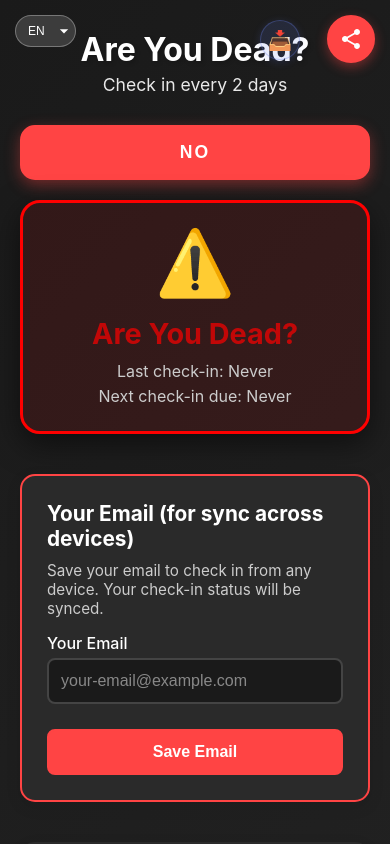
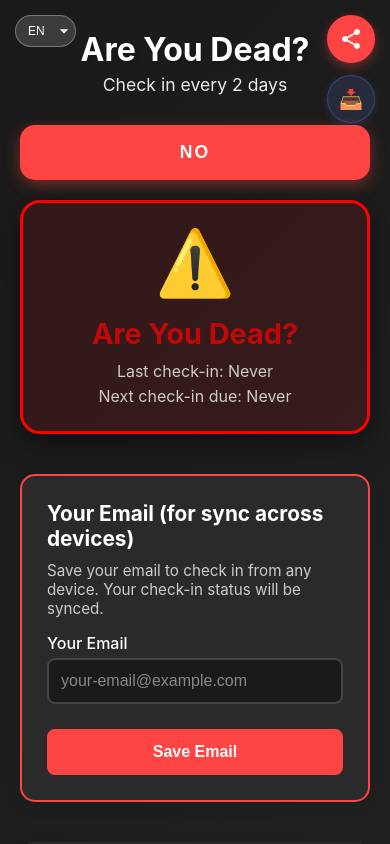
Before and after one commit to gorelikspb/rudead, a website: page public/index.html in a window 390 px wide. Shown: the top 844 px of the page. Drawn offline with Linux system fonts and the light colour scheme.

Commit message:
Move download button below share button (mobile & desktop), add download link in text

```diff
--- a/public/styles.css
+++ b/public/styles.css
@@ -85,10 +85,10 @@ header {
 
 .download-link-top {
     position: fixed;
-    top: 20px;
-    right: 90px;
-    width: 40px;
-    height: 40px;
+    top: 90px; /* Под кнопкой Share (20px + 56px высота + 14px отступ) */
+    right: 20px; /* Та же позиция по правому краю */
+    width: 56px; /* Та же ширина как у Share */
+    height: 56px; /* Та же высота как у Share */
     border-radius: 50%;
     background: rgba(102, 126, 234, 0.15);
     border: 1.5px solid rgba(102, 126, 234, 0.3);
@@ -894,6 +894,13 @@ footer a:hover {
         height: 24px;
     }
 
+    .download-link-top {
+        top: 75px; /* Под кнопкой Share на мобильных (15px + 48px высота + 12px отступ) */
+        right: 15px; /* Та же позиция по правому краю */
+        width: 48px; /* Та же ширина как у Share на мобильных */
+        height: 48px; /* Та же высота как у Share на мобильных */
+    }
+
     .modal-content {
         padding: 20px;
         max-height: 95vh;
```
Also changed, not shown: public/index.html (+2 -2 lines).
